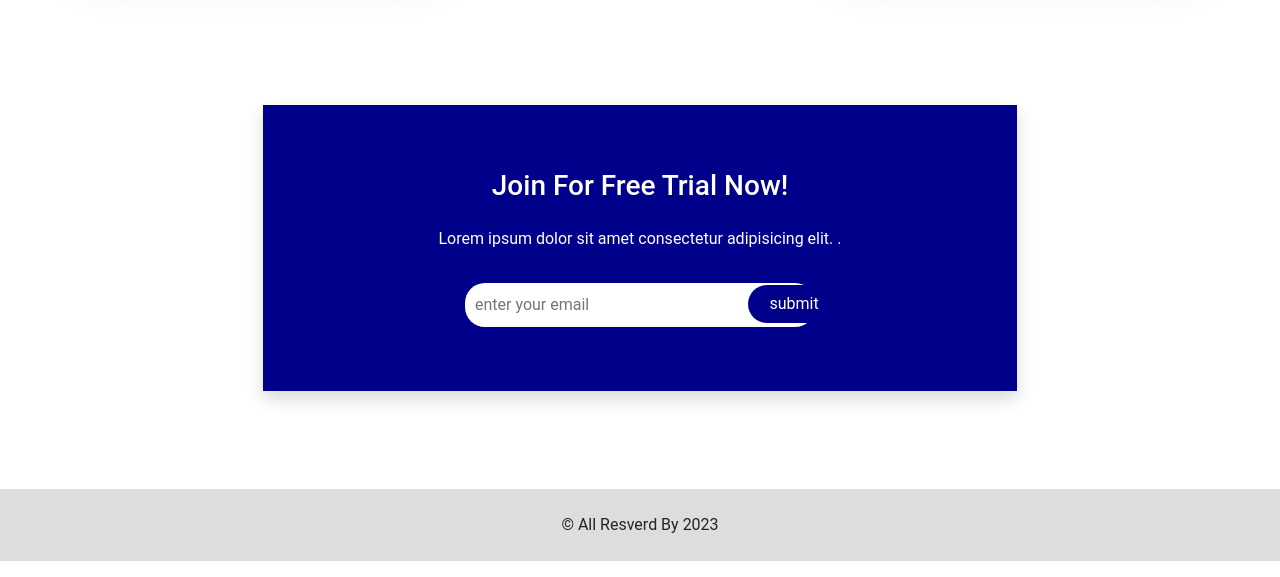
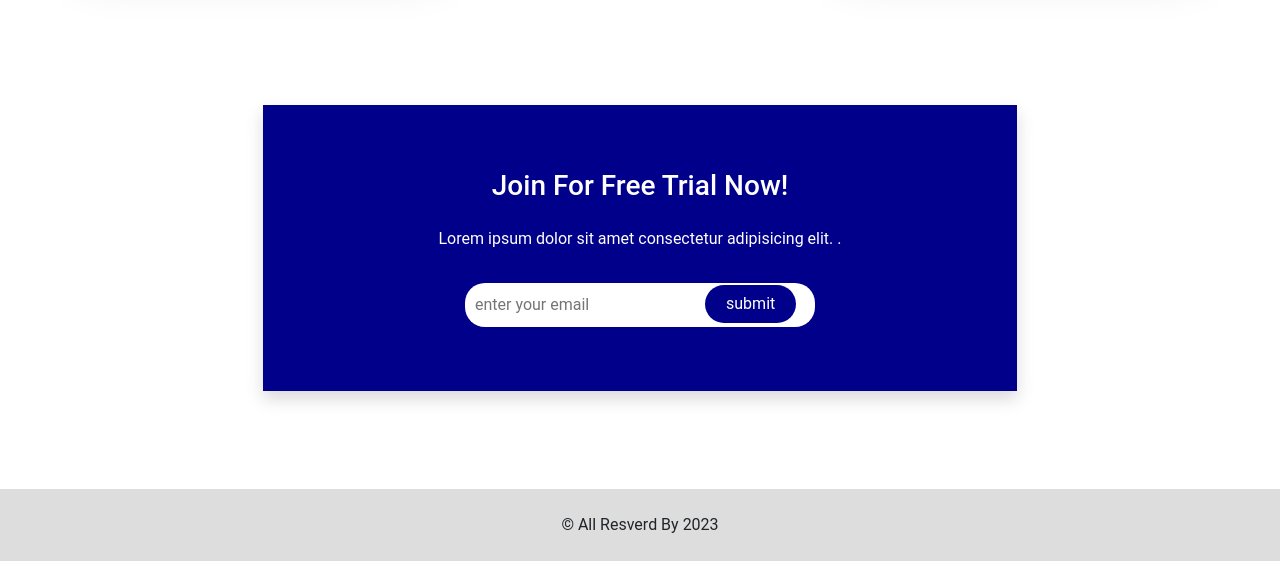
Before and after one commit to Mmunni/fitness, a plain HTML site: page index.html in a window 1280 px wide. Shown: the part 3444-4021 px from the top of the page. Drawn offline with nearby package versions, Linux system fonts and the light colour scheme.

```diff
--- a/assets/css/responsive.css
+++ b/assets/css/responsive.css
@@ -41,9 +41,7 @@
     .testimonial-image img {
         top: 120px;
     }
-    input[type="button"] {
-        left: 65%;
-    }
+
  }
 
  /*  Large devices (desktops, 992px and up) */
```
